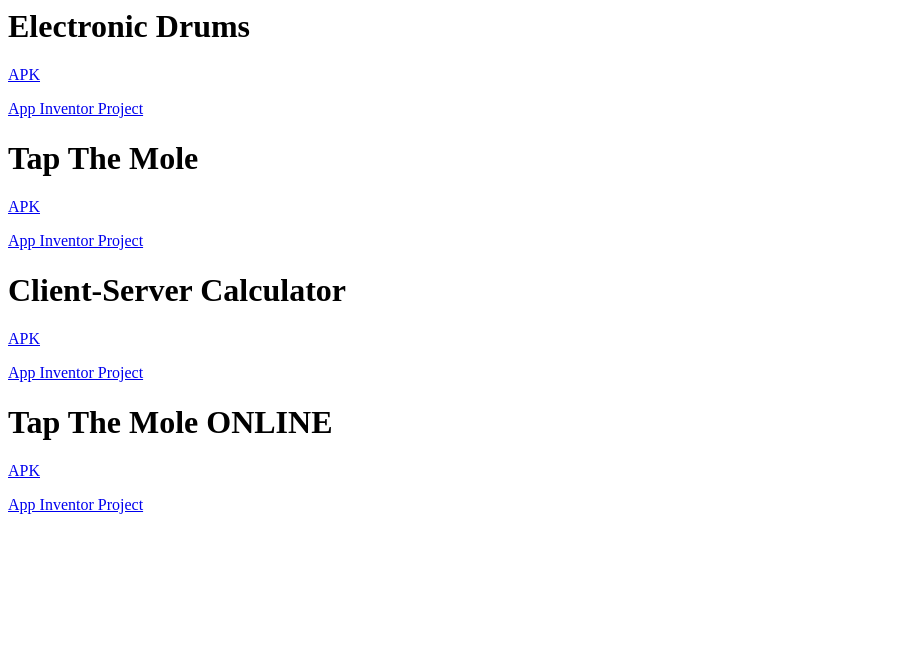
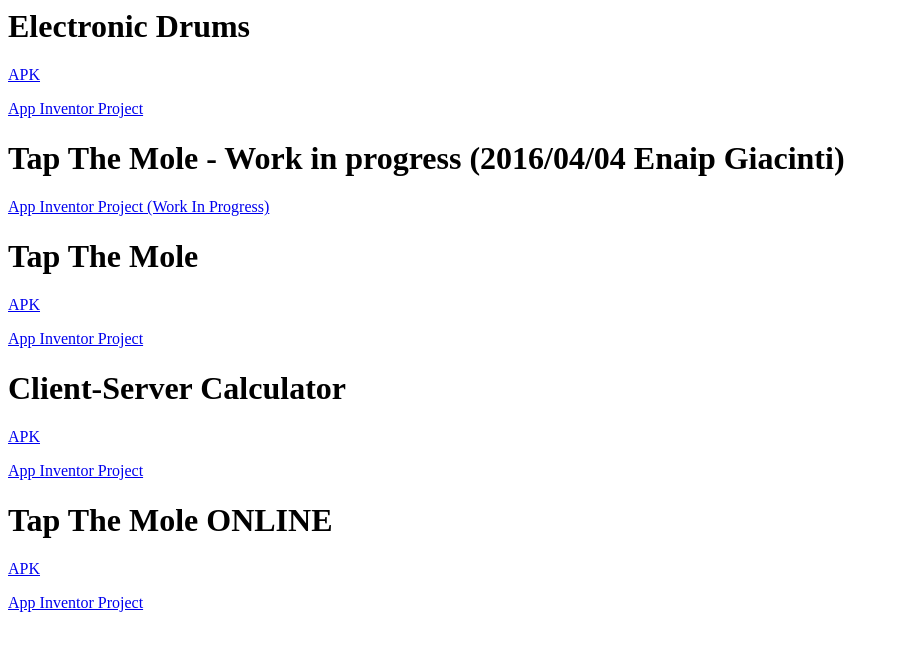
Before and after one commit to toto-castaldi/cdn, a plain HTML site: page app-inventor.html in a window 1280 px wide. Shown: the whole page, without its empty margins (0-899 px from the left). Drawn offline with Linux system fonts and the light colour scheme.

Commit message:
2016 04 04 Enaip Giacinti

```diff
--- a/app-inventor.html
+++ b/app-inventor.html
@@ -1,12 +1,18 @@
 <html>
   <head><title>App Inventor Resources</title></head>
   <body>
+
     <h1>Electronic Drums</h1>
     <p>
       <a href="Electronic_drums.apk">APK</a>
     </p>
     <p>
       <a href="Electronic_drums.aia">App Inventor Project</a>
+    </p>
+
+    <h1>Tap The Mole - Work in progress (2016/04/04 Enaip Giacinti)</h1>
+    <p>
+      <a href="20160404-enaip-giacinti/tmpTapTheMole.aia">App Inventor Project (Work In Progress)</a>
     </p>
 
     <h1>Tap The Mole</h1>
```
Also changed, not shown: 1 other file.
